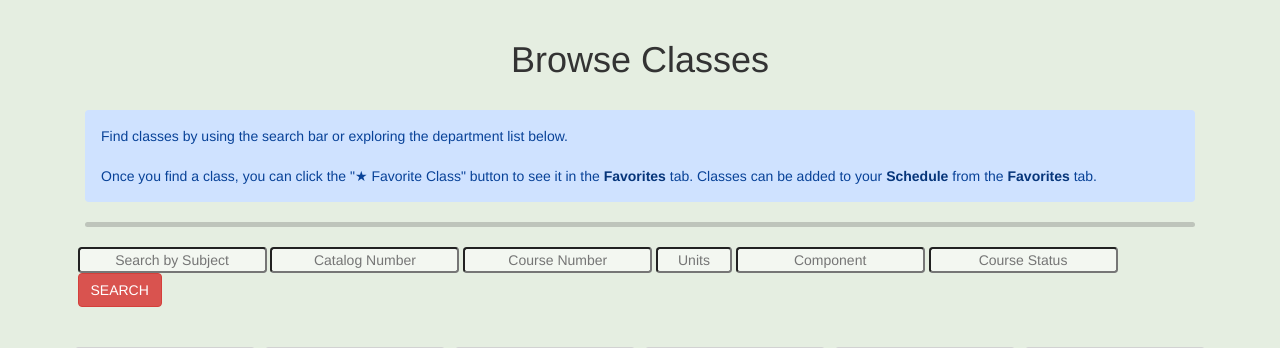
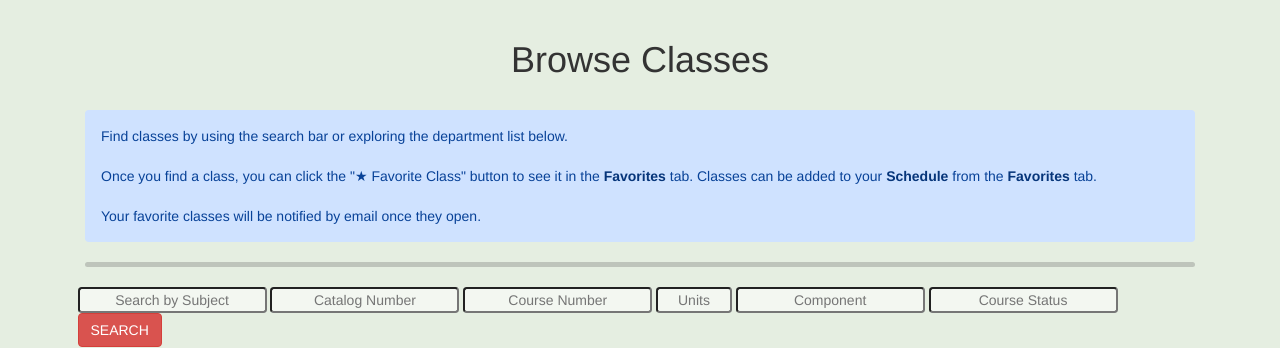
Before and after one commit to MaxZhao0325/Classify, a Django app: page /classify/ in a window 1280 px wide. Shown: the part 62-410 px from the top of the page. Run offline with Django 4.2, Linux system fonts and the light colour scheme; a user stored in the database is signed in; data comes from the database, SQL or seed files in the repository; some libraries are stand-ins or nearby versions.

Commit message:
add instruction

```diff
--- a/classify/templates/classify/index.html
+++ b/classify/templates/classify/index.html
@@ -127,6 +127,8 @@
           Find classes by using the search bar or exploring the department list below.
           <br><br>
           Once you find a class, you can click the "★ Favorite Class" button to see it in the <a href="/classify/user" class="alert-link">Favorites</a> tab. Classes can be added to your <a href="/classify/user/schedule" class="alert-link">Schedule</a> from the <a href="/classify/user" class="alert-link">Favorites</a> tab.
+          <br><br>
+          Your favorite classes will be notified by email once they open.
         </div>
         <hr class="rounded">
       </div>
```
Also changed, not shown: celerybeat-schedule.db.
